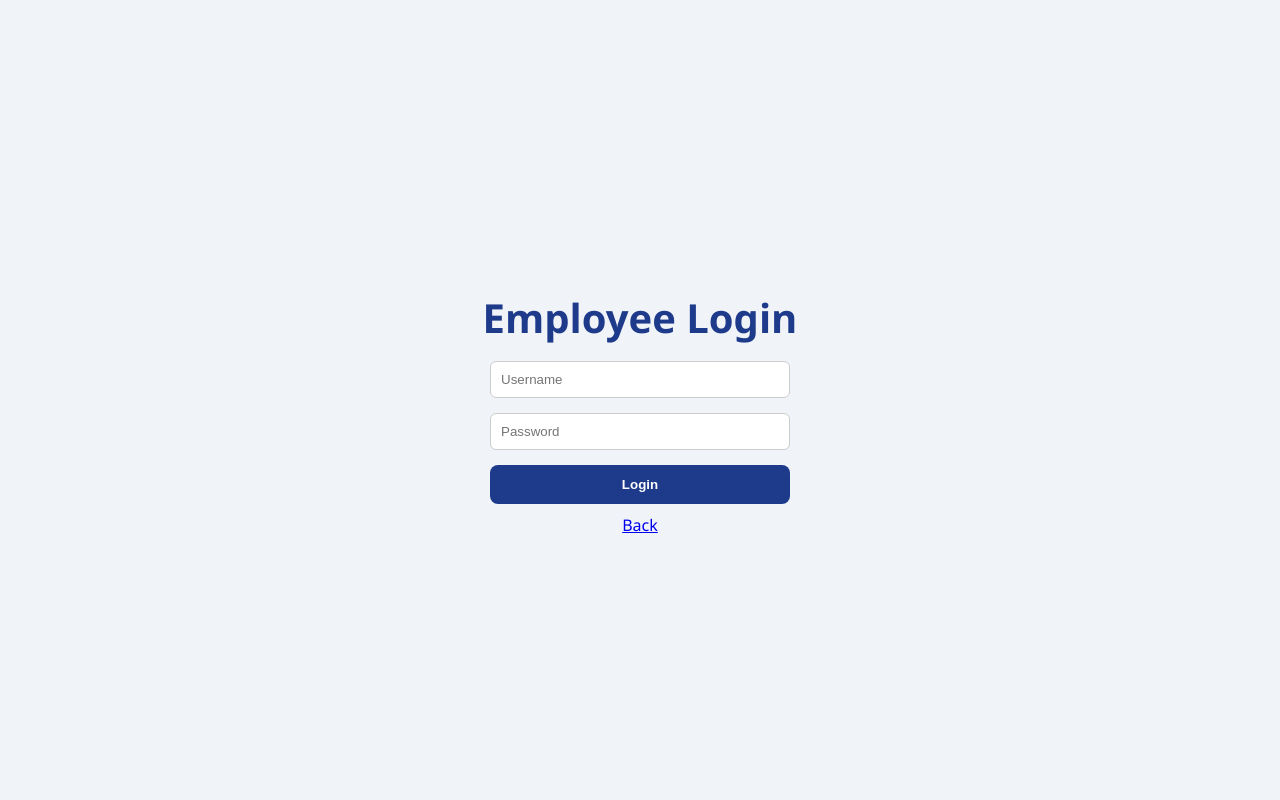
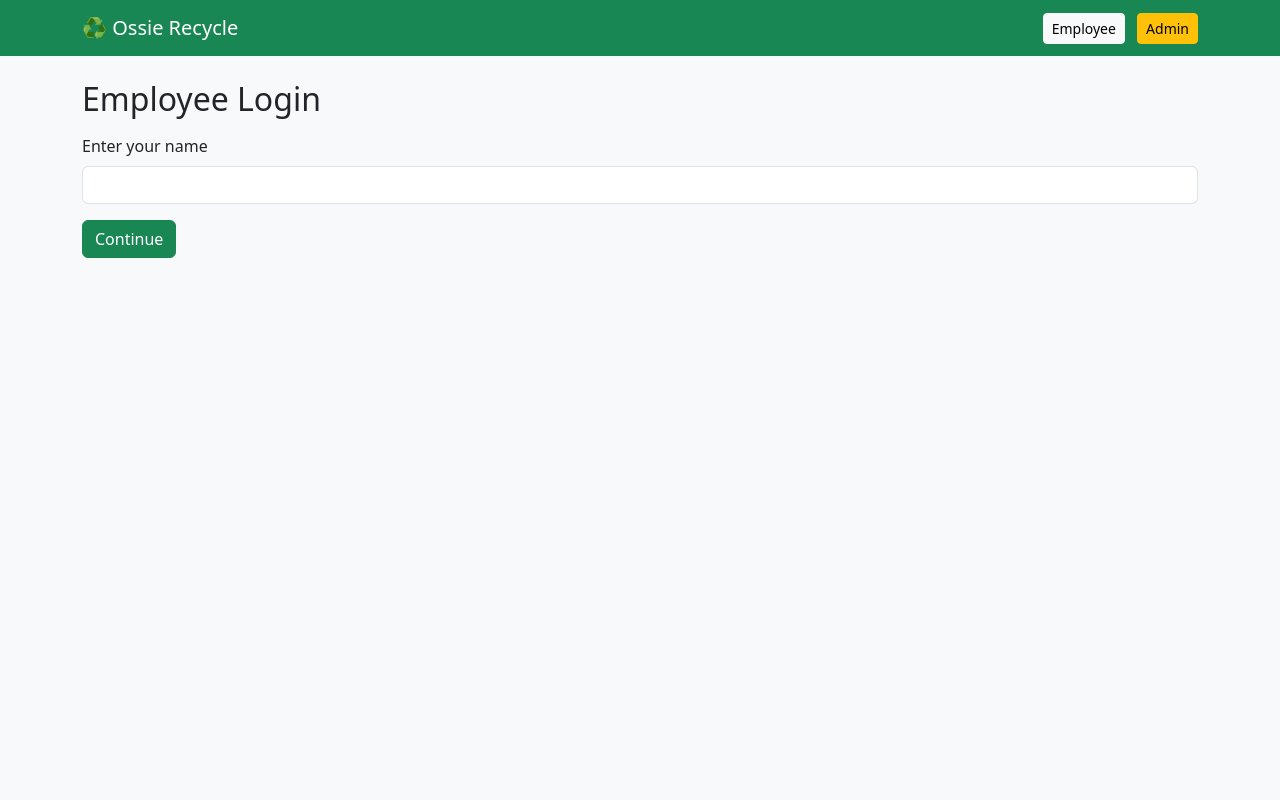
Before and after one commit to R3m1z/ossies-recycling, a Flask app: page /employee in a window 1280 px wide. Run offline with Flask 3, Linux system fonts and the light colour scheme.

Commit message:
Update employee_login.html

```diff
--- a/templates/employee_login.html
+++ b/templates/employee_login.html
@@ -1,40 +1,11 @@
-<!DOCTYPE html>
-<html lang="en">
-<head>
-<meta charset="UTF-8">
-<meta name="viewport" content="width=device-width, initial-scale=1.0">
-<title>Employee Login</title>
-<style>
-    body {
-        font-family: 'Segoe UI', Tahoma, Geneva, Verdana, sans-serif;
-        background: #f0f4f8;
-        margin: 0;
-        padding: 0;
-        display: flex;
-        flex-direction: column;
-        align-items: center;
-        justify-content: center;
-        height: 100vh;
-        color: #333;
-    }
-    h1 { color: #1e3a8a; font-size: 2.5rem; margin-bottom: 1rem; }
-    form { display: flex; flex-direction: column; width: 300px; }
-    input { padding: 10px; margin-bottom: 15px; border-radius: 6px; border: 1px solid #ccc; }
-    button { padding: 12px; border-radius: 8px; border: none; background-color: #1e3a8a; color: white; font-weight: bold; cursor: pointer; transition: 0.3s; }
-    button:hover { background-color: #3749c0; }
-    .error { color: red; font-weight: bold; margin-bottom: 10px; }
-    a.button { margin-top: 10px; text-align: center; }
-    @media (max-width: 600px) { form { width: 90%; } h1 { font-size: 2rem; } }
-</style>
-</head>
-<body>
-<h1>Employee Login</h1>
-{% if error %}<p class="error">{{ error }}</p>{% endif %}
-<form method="POST">
-    <input type="text" name="username" placeholder="Username" required>
-    <input type="password" name="password" placeholder="Password" required>
-    <button type="submit">Login</button>
+{% extends "base.html" %}
+{% block content %}
+<h2>Employee Login</h2>
+<form method="post" class="mt-3">
+    <div class="mb-3">
+        <label for="employee_name" class="form-label">Enter your name</label>
+        <input type="text" class="form-control" name="employee_name" required>
+    </div>
+    <button type="submit" class="btn btn-success">Continue</button>
 </form>
-<a href="/employee" class="button">Back</a>
-</body>
-</html>
+{% endblock %}
```
